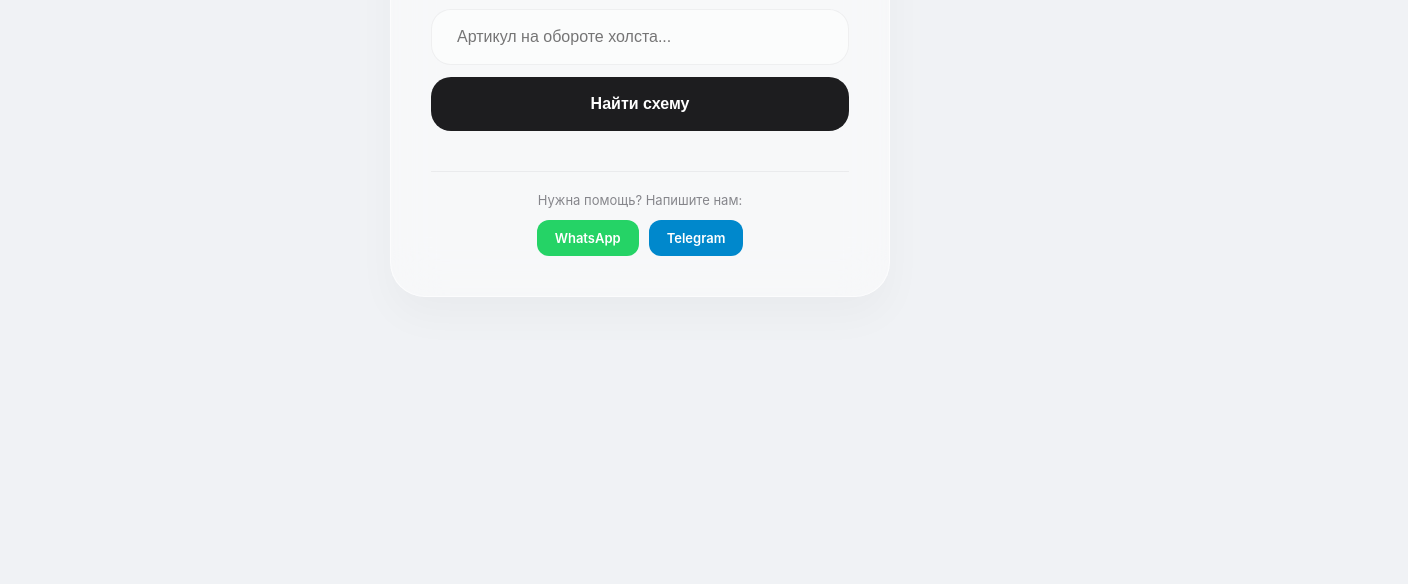
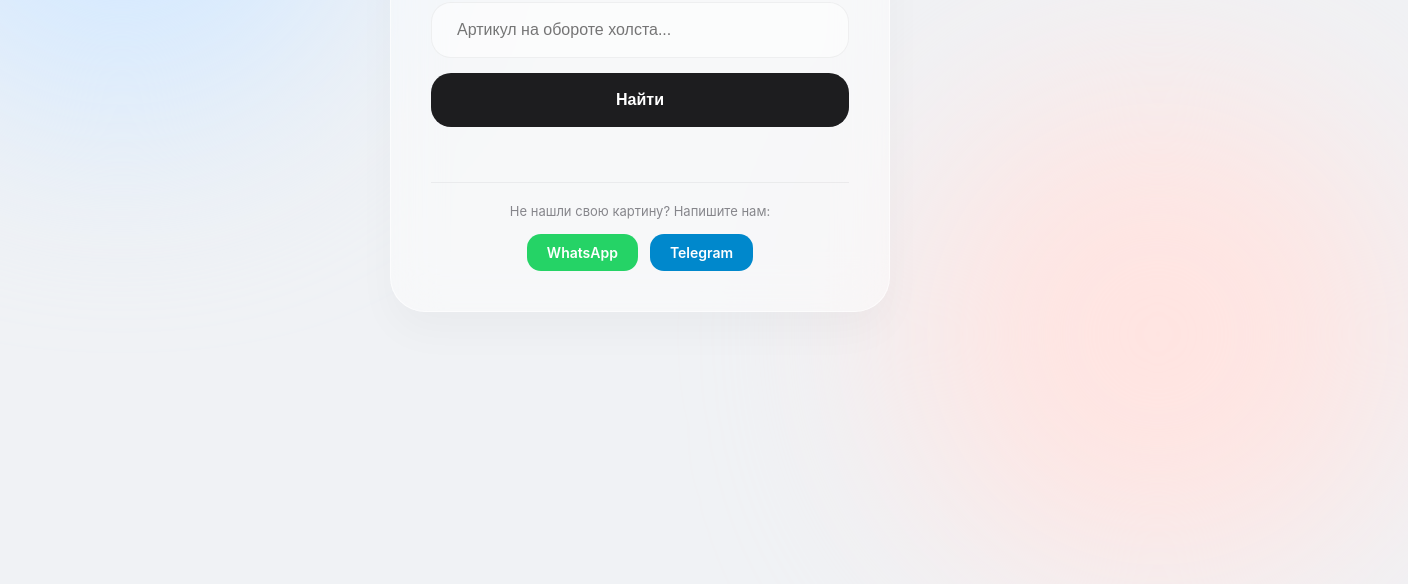
Before and after one commit to drumm777bass/-, a plain HTML site: page index.html in a window 1280 px wide. Shown: the part 296-880 px from the top of the page, 1408 px wide, since content can reach past the window. Before the commit the page ends 800 px from the top, so only its background shows below. Drawn offline with Linux system fonts and the light colour scheme; no server answers.

Commit message:
index.html

```diff
--- a/index.html
+++ b/index.html
@@ -5,7 +5,6 @@
     <meta name="viewport" content="width=device-width, initial-scale=1.0">
     <title>Поиск контрольного листа — JonnyArt</title>
     <style>
-        /* ОСНОВНЫЕ СТИЛИ */
         body {
             margin: 0;
             padding: 0;
@@ -18,30 +17,19 @@
             overflow: hidden;
         }
 
-        /* УСТАНАВЛИВАЕМ ФОН С КЛЯКСАМИ */
-        background-image: url('background.jpg');
-        background-size: cover;
-        background-position: center;
-        background-attachment: fixed;
-        display: flex;
-        justify-content: center;
-        align-items: center;
-        height: 100vh;
-        overflow: hidden;
-        position: relative;
+        /* Мягкие цветные пятна на фоне */
+        .bg-blur {
+            position: absolute;
+            width: 500px;
+            height: 500px;
+            border-radius: 50%;
+            filter: blur(100px);
+            z-index: -1;
         }
+        .blue { background: #d4e9ff; top: -10%; left: -10%; }
+        .pink { background: #ffe4e1; bottom: -10%; right: -10%; }
 
-        /* СЛОЙ ДЛЯ СМЯГЧЕНИЯ ФОНА (чтобы кляксы не били в глаза) */
-        body::before {
-            content: "";
-            position: absolute;
-            top: 0; left: 0; right: 0; bottom: 0;
-            background: rgba(255, 255, 255, 0.2); /* Легкая дымка */
-            z-index: 0;
-        }
-
-
-        /* ГЛАВНАЯ ПАНЕЛЬ */
+        /* Основная стеклянная панель */
         .glass-panel {
             background: rgba(255, 255, 255, 0.45);
             backdrop-filter: blur(25px);
@@ -59,12 +47,10 @@
             box-sizing: border-box;
         }
 
-        h1 { font-weight: 700; font-size: 1.6rem; margin: 0 0 25px 0; letter-spacing: -0.5px; color: #1d1d1f; }
+        h1 { font-weight: 700; font-size: 1.8rem; margin: 0 0 30px 0; letter-spacing: -0.5px; color: #1d1d1f; }
 
-        /* ИНПУТ И КНОПКА ПОИСКА */
-        .search-box {
-            flex-shrink: 0;
-        }
+        /* Поле ввода и кнопка */
+        .search-box { flex-shrink: 0; }
 
         input {
             width: 100%;
@@ -82,7 +68,7 @@
 
         .search-btn {
             width: 100%;
-            margin-top: 12px;
+            margin-top: 15px;
             padding: 18px;
             border-radius: 20px;
             border: none;
@@ -96,12 +82,11 @@
 
         .search-btn:hover { opacity: 0.9; transform: translateY(-1px); }
 
-        /* ВЫВОД РЕЗУЛЬТАТОВ */
+        /* Контейнер результатов */
         #result-container {
-            margin-top: 20px;
+            margin-top: 25px;
             overflow-y: auto;
             flex-grow: 1;
-            padding-right: 5px;
         }
 
         #result-container::-webkit-scrollbar { width: 4px; }
@@ -118,47 +103,46 @@
             to { opacity: 1; transform: translateY(0); }
         }
 
-        .art-label { font-size: 11px; text-transform: uppercase; color: #86868b; margin-bottom: 6px; display: block; font-weight: 700; }
-        .title-label { font-size: 1.3rem; font-weight: 600; color: #1d1d1f; margin-bottom: 20px; display: block; line-height: 1.2; }
+        .art-label { font-size: 12px; text-transform: uppercase; color: #86868b; margin-bottom: 8px; display: block; }
+        .title-label { font-size: 1.4rem; font-weight: 600; color: #1d1d1f; margin-bottom: 25px; display: block; }
 
         .pdf-link {
             text-decoration: none;
             color: #0071e3;
             font-weight: 600;
-            padding: 10px 25px;
+            padding: 12px 30px;
             border: 1.5px solid #0071e3;
-            border-radius: 12px;
+            border-radius: 15px;
             transition: 0.3s;
             display: inline-block;
         }
+
         .pdf-link:hover { background: #0071e3; color: white; }
 
-        /* ОБРАТНАЯ СВЯЗЬ */
+        /* Обратная связь */
         .feedback-section {
-            flex-shrink: 0;
-            margin-top: 20px;
+            margin-top: 30px;
             padding-top: 20px;
             border-top: 1px solid rgba(0,0,0,0.05);
+            flex-shrink: 0;
         }
 
-        .feedback-text { font-size: 13px; color: #86868b; margin-bottom: 12px; }
-        .social-buttons { display: flex; justify-content: center; gap: 10px; }
+        .feedback-text { font-size: 13px; color: #86868b; margin-bottom: 15px; }
+        .social-buttons { display: flex; justify-content: center; gap: 12px; }
 
         .social-btn {
             text-decoration: none;
-            padding: 10px 18px;
-            border-radius: 12px;
-            font-size: 13px;
+            padding: 10px 20px;
+            border-radius: 14px;
+            font-size: 14px;
             font-weight: 600;
             color: white;
             transition: 0.3s;
-            display: flex;
-            align-items: center;
         }
 
         .whatsapp { background-color: #25D366; }
         .telegram { background-color: #0088cc; }
-        .social-btn:hover { transform: translateY(-2px); filter: brightness(1.05); }
+        .social-btn:hover { transform: translateY(-2px); filter: brightness(1.1); }
     </style>
 </head>
 <body>
@@ -171,16 +155,16 @@
 
     <div class="search-box">
         <input type="text" id="q" placeholder="Артикул на обороте холста..." onkeypress="if(event.keyCode==13) findArt()">
-        <button class="search-btn" onclick="findArt()">Найти схему</button>
+        <button class="search-btn" onclick="findArt()">Найти</button>
     </div>
 
     <div id="result-container"></div>
 
     <div class="feedback-section">
-        <div class="feedback-text">Нужна помощь? Напишите нам:</div>
+        <div class="feedback-text">Не нашли свою картину? Напишите нам:</div>
         <div class="social-buttons">
             <a href="https://wa.me/79000000000" target="_blank" class="social-btn whatsapp">WhatsApp</a>
-            <a href="https://t.me/jonnyart" target="_blank" class="social-btn telegram">Telegram</a>
+            <a href="https://t.me/your_account" target="_blank" class="social-btn telegram">Telegram</a>
         </div>
     </div>
 </div>
@@ -224,12 +208,11 @@
                 container.appendChild(itemDiv);
             });
         } else {
-            container.innerHTML = `<p style="color:#86868b; margin-top: 20px; font-size: 14px;">Ничего не найдено. Попробуйте уточнить артикул.</p>`;
+            container.innerHTML = `<p style="color:#86868b; margin-top: 20px;">Картина не найдена</p>`;
         }
     }
     load();
 </script>
 
 </body>
-
 </html>
```
